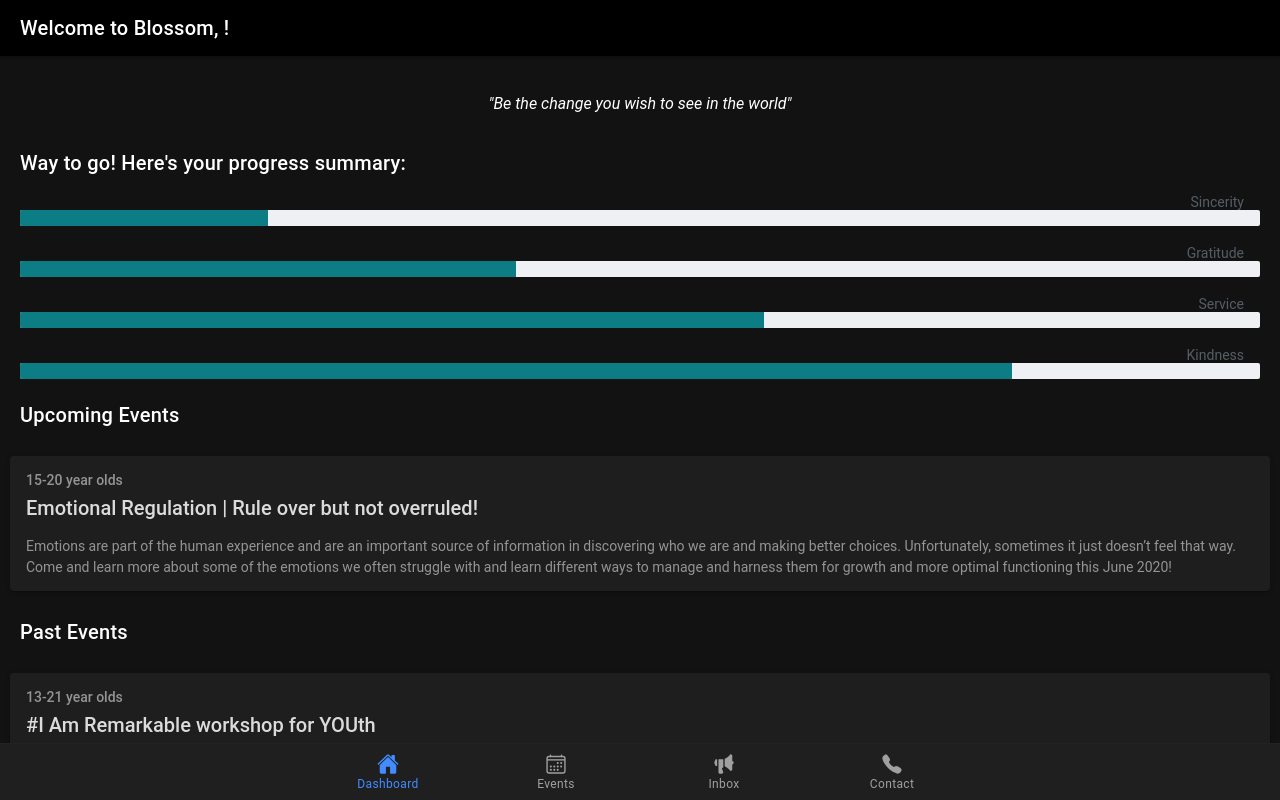
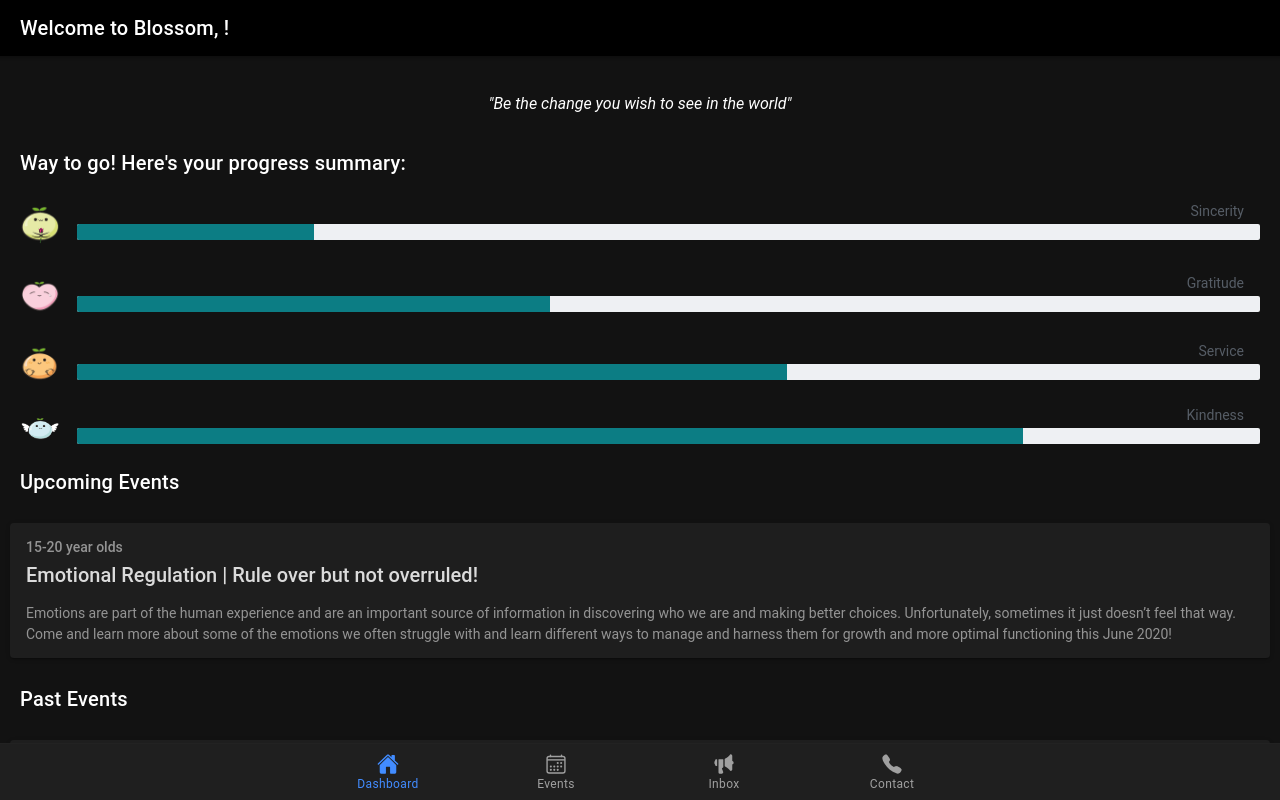
Before and after one commit to cfg2020apac/team-3, a React (Create React App) app in the folder ionic/BWSApp/: page /tabs/mainDashboard in a window 1280 px wide. Built offline with nearby package versions, Linux system fonts and the light colour scheme; no server answers.

Commit message:
Add mascot images to progress summary chart

```diff
--- a/ionic/BWSApp/src/pages/MainDashBoard.styles.tsx
+++ b/ionic/BWSApp/src/pages/MainDashBoard.styles.tsx
@@ -1,8 +1,22 @@
 import styled from 'styled-components'
 
 export const ExportButtonWrapper = styled.div`
-    text-align: center;
-    margin-bottom: 20px
+  text-align: center;
+  margin-bottom: 20px;
+`
+
+export const MascotImageWrapper = styled.img`
+  margin-right: 20px;
+  margin-top: 10px;
+`
+
+export const ProgressBarWrapper = styled.div`
+  display: flex;
+  align-items: center;
+`
+
+export const ProgressBarSpan = styled.span`
+  width: -webkit-fill-available;
 `
 
 export const ProgressBar = styled.div`
@@ -28,6 +42,7 @@ export const ProgressBarLabel = styled.div`
   display: flex;
   justify-content: flex-end;
   padding-right: 16px;
+  padding-bottom: 5px;
   text-align: right;
   min-width: 140px;
   font-size: 14px;
--- a/ionic/BWSApp/src/pages/MainDashboard.tsx
+++ b/ionic/BWSApp/src/pages/MainDashboard.tsx
@@ -3,7 +3,7 @@ import { IonButton, IonCard, IonCardContent, IonCardHeader, IonCardSubtitle, Ion
     IonHeader, IonPage, IonTitle, IonToolbar } from '@ionic/react';
 import jsPDF from 'jspdf';
 import { ProgressBar, ProgressBarLabel, ProgressBarsWrapper, DailyQuote, ProgressSummaryWrapper,
-    ExportButtonWrapper  } from './MainDashBoard.styles'
+    ExportButtonWrapper, ProgressBarWrapper, MascotImageWrapper, ProgressBarSpan  } from './MainDashBoard.styles'
 
 const MainDashboard: React.FC = () => {
   const [points, setPoints] = useState({
@@ -39,11 +39,17 @@ const MainDashboard: React.FC = () => {
   }, []);
 
   const renderProgressBarWithLabel = (label: string, value: number) => {
+    const mascotImagePath = "assets/logo/" + label.toLowerCase() + ".png"
     return (
-      <span>
-        <ProgressBarLabel>{label}</ProgressBarLabel>
-        <ProgressBar theme={{ filledAmount: value }}></ProgressBar>
-      </span>
+      <ProgressBarWrapper>
+        <span>
+          <MascotImageWrapper src={mascotImagePath} width={40}></MascotImageWrapper>
+        </span>
+        <ProgressBarSpan>
+          <ProgressBarLabel>{label}</ProgressBarLabel>
+          <ProgressBar theme={{ filledAmount: value }}></ProgressBar>
+        </ProgressBarSpan>
+      </ProgressBarWrapper>
     )
   }
 
```
